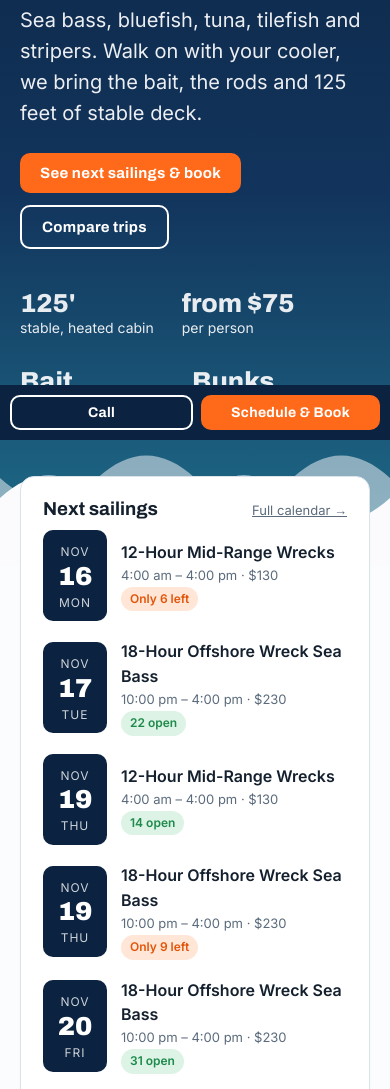
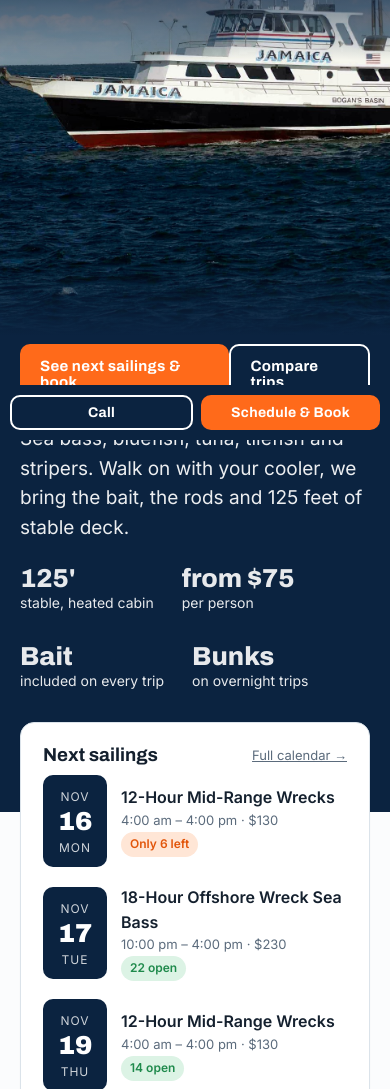
Before and after one commit to mmelnikov2/BigJamiaca, a plain HTML site: page index.html in a window 390 px wide. Shown: the part 404-1493 px from the top of the page. Drawn offline with Linux system fonts and the light colour scheme.

Commit message:
Use the boat photo as the home page hero
Text sits over the sky with a dark fade on the left; lead and facts move to a
band below. On phones the boat sits under the headline and the buttons move
below the photo.

Co-Authored-By: Claude Opus 5.5 <noreply@anthropic.com>
Claude-Session: https://claude.ai/code/session_01PbBDGykbTg998XnptxxWDQ

```diff
--- a/index.html
+++ b/index.html
@@ -47,11 +47,27 @@ nav.main a:hover,nav.main a.on{background:rgba(255,255,255,.1);opacity:1}
   .top .btn-o{display:none}
 }
 /* hero */
-.hero{position:relative;color:#fff;background:linear-gradient(180deg,#0b2340 0%,#12345c 55%,#1f6f8b 100%);overflow:hidden}
-.hero .wrap{position:relative;z-index:2;padding:80px 20px 150px}
-.hero h1{font-size:clamp(38px,6vw,72px);font-weight:900;max-width:820px}
+.hero{position:relative;color:#fff;min-height:clamp(500px,46vw,660px);background:
+  linear-gradient(105deg,rgba(8,22,39,.82) 0%,rgba(8,22,39,.45) 28%,rgba(8,22,39,0) 48%),
+  linear-gradient(180deg,rgba(8,22,39,.35) 0%,rgba(8,22,39,0) 30%,rgba(8,22,39,0) 78%,#0b2340 100%),
+  url("images/hero-boat.jpg") center 10%/cover no-repeat,#0b2340}
+.hero .wrap{position:relative;z-index:2;padding:48px 20px 40px}
+.hero h1{font-size:clamp(32px,3.7vw,54px);font-weight:900;max-width:540px;text-shadow:0 2px 18px rgba(0,0,0,.35);margin-bottom:.35em}
+.hero .btn-g{background:rgba(8,22,39,.35);backdrop-filter:blur(4px)}
+.hero-band{background:#0b2340;color:#fff;padding:8px 0 120px}
+.hero-band .lead{font-size:19px;max-width:720px;opacity:.92;margin:0}
+.hero-band .facts{margin-top:22px}
+.hero-band .wrap .cta{display:none}
+@media(max-width:700px){
+  .hero{min-height:600px;background:
+    linear-gradient(180deg,#0b2340 0%,#0b2340 18%,rgba(11,35,64,.75) 40%,rgba(11,35,64,0) 54%,rgba(11,35,64,0) 88%,#0b2340 100%),
+    url("images/hero-boat.jpg") 28% 100%/200% auto no-repeat,#0b2340}
+  .hero .wrap{padding-top:30px}
+  .hero .wrap .cta{display:none}
+  .hero-band .wrap .cta{display:flex;margin:0 0 20px}
+}
 .hero h1 span{color:var(--orange)}
-.hero p.lead{font-size:20px;max-width:640px;opacity:.92}
+
 .hero .cta{display:flex;gap:12px;flex-wrap:wrap;margin-top:24px}
 .facts{display:flex;gap:28px;flex-wrap:wrap;margin-top:40px;font-size:14px;opacity:.9}
 .facts b{display:block;font:800 26px Archivo}
@@ -190,15 +206,23 @@ footer a:hover{opacity:1;color:#fff}
 <!-- ========== HOME ========== -->
 <main>
 <div class="page" id="p-home">
-  <div class="hero">
+  <div class="hero" role="img" aria-label="The 125-foot party boat Jamaica underway at sea">
     <div class="wrap">
       <div class="eyebrow" style="color:#ffb48a">Sailing from Bogan's Basin, Brielle NJ <a class="maplink" href="https://www.google.com/maps/dir/?api=1&amp;destination=800+Ashley+Ave%2C+Brielle%2C+NJ+08730" target="_blank" rel="noopener">📍 See map</a></div>
       <h1>New Jersey's big boat for <span>serious fishing.</span></h1>
-      <p class="lead">Sea bass, bluefish, tuna, tilefish and stripers. Walk on with your cooler, we bring the bait, the rods and 125 feet of stable deck.</p>
       <div class="cta">
         <a class="btn btn-o" href="#book">See next sailings &amp; book</a>
         <a class="btn btn-g" href="#trips">Compare trips</a>
       </div>
+    </div>
+  </div>
+  <div class="hero-band">
+    <div class="wrap">
+      <div class="cta">
+        <a class="btn btn-o" href="#book">See next sailings &amp; book</a>
+        <a class="btn btn-g" href="#trips">Compare trips</a>
+      </div>
+      <p class="lead">Sea bass, bluefish, tuna, tilefish and stripers. Walk on with your cooler, we bring the bait, the rods and 125 feet of stable deck.</p>
       <div class="facts">
         <div><b>125'</b>stable, heated cabin</div>
         <div><b>from $75</b>per person</div>
@@ -206,7 +230,6 @@ footer a:hover{opacity:1;color:#fff}
         <div><b>Bunks</b>on overnight trips</div>
       </div>
     </div>
-    <svg class="waves" viewBox="0 0 1440 140" preserveAspectRatio="none" height="140" width="100%"><path fill="var(--bg)" d="M0 70c120-30 240-30 360 0s240 30 360 0 240-30 360 0 240 30 360 0v70H0z"/><path fill="var(--bg)" opacity=".5" d="M0 50c120 30 240 30 360 0s240-30 360 0 240 30 360 0 240-30 360 0v90H0z"/></svg>
   </div>
 
   <div class="wrap sailings">
```
